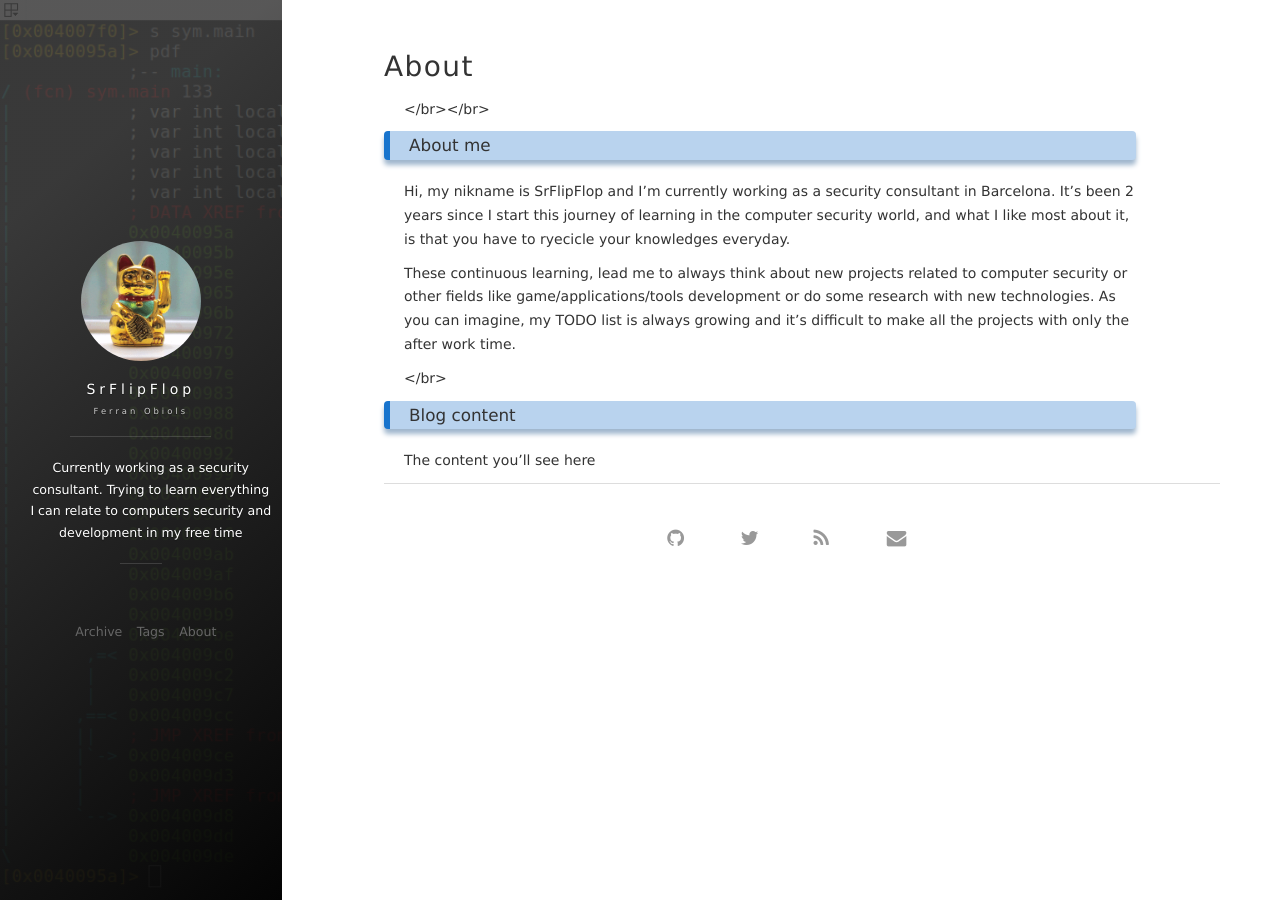
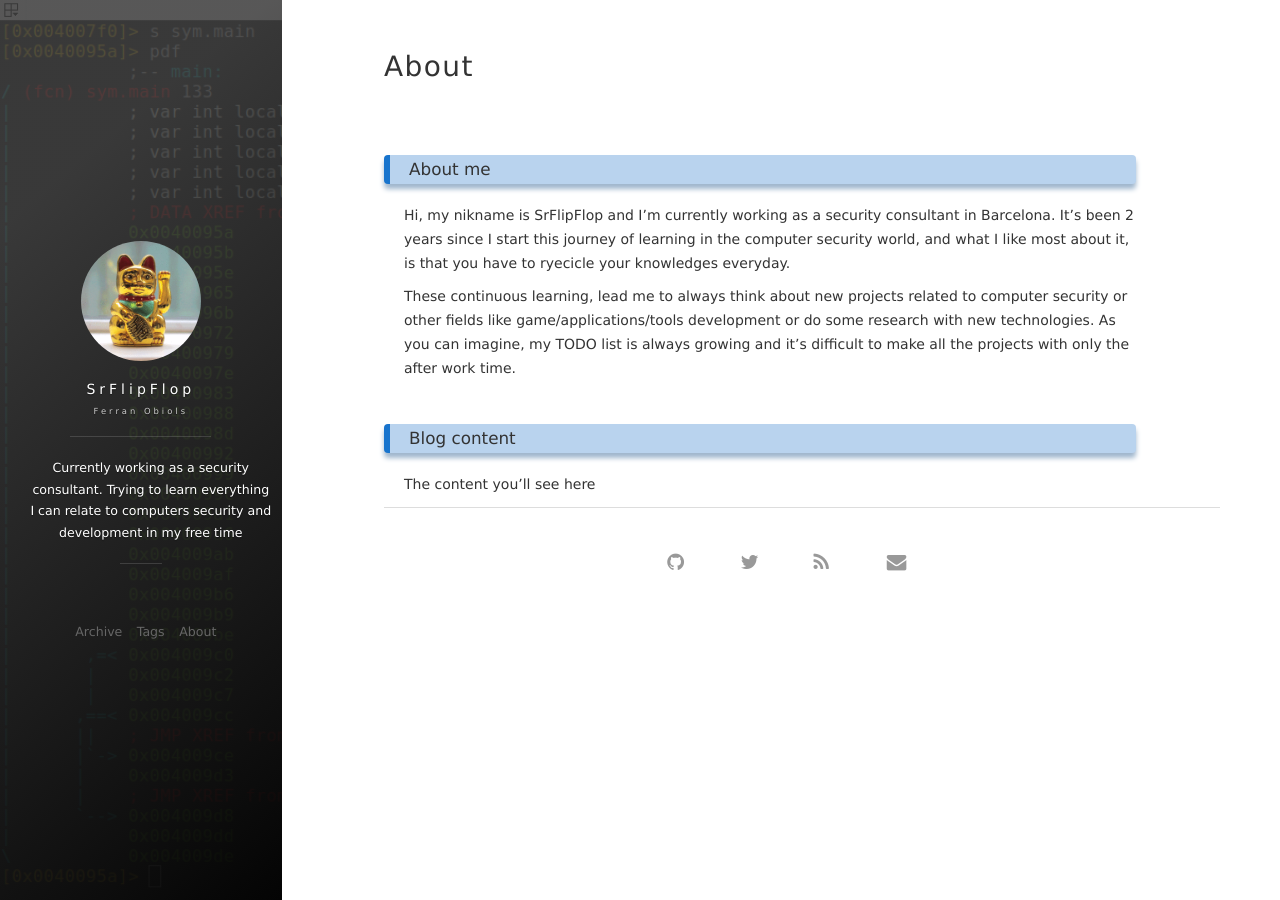
Before and after one commit to SrFlipFlop/srflipflop.github.io, a Jekyll site: the page built from about.md, in a window 1280 px wide. Built offline with Jekyll 4.4.1, drawn with Linux system fonts in a browser that asks for light colours; nearby versions of some CDN libraries; comment, search, counter and statistics services are not loaded.

Commit message:
change br

```diff
--- a/about.md
+++ b/about.md
@@ -2,14 +2,14 @@
 layout: page
 title: About
 ---
-</br></br>
+<br><br>
 ### About me
 
 Hi, my nikname is SrFlipFlop and I’m currently working as a security consultant in Barcelona. It’s been 2 years since I start this journey of learning in the computer security world, and what I like most about it, is that you have to ryecicle your knowledges everyday.
 
 These continuous learning, lead me to always think about new projects related to computer security or other fields like game/applications/tools development or do some research with new technologies. As you can imagine, my TODO list is always growing and it's difficult to make all the projects with only the after work time.
 
-</br>
+<br>
 ### Blog content
 
 The content you'll see here
```
